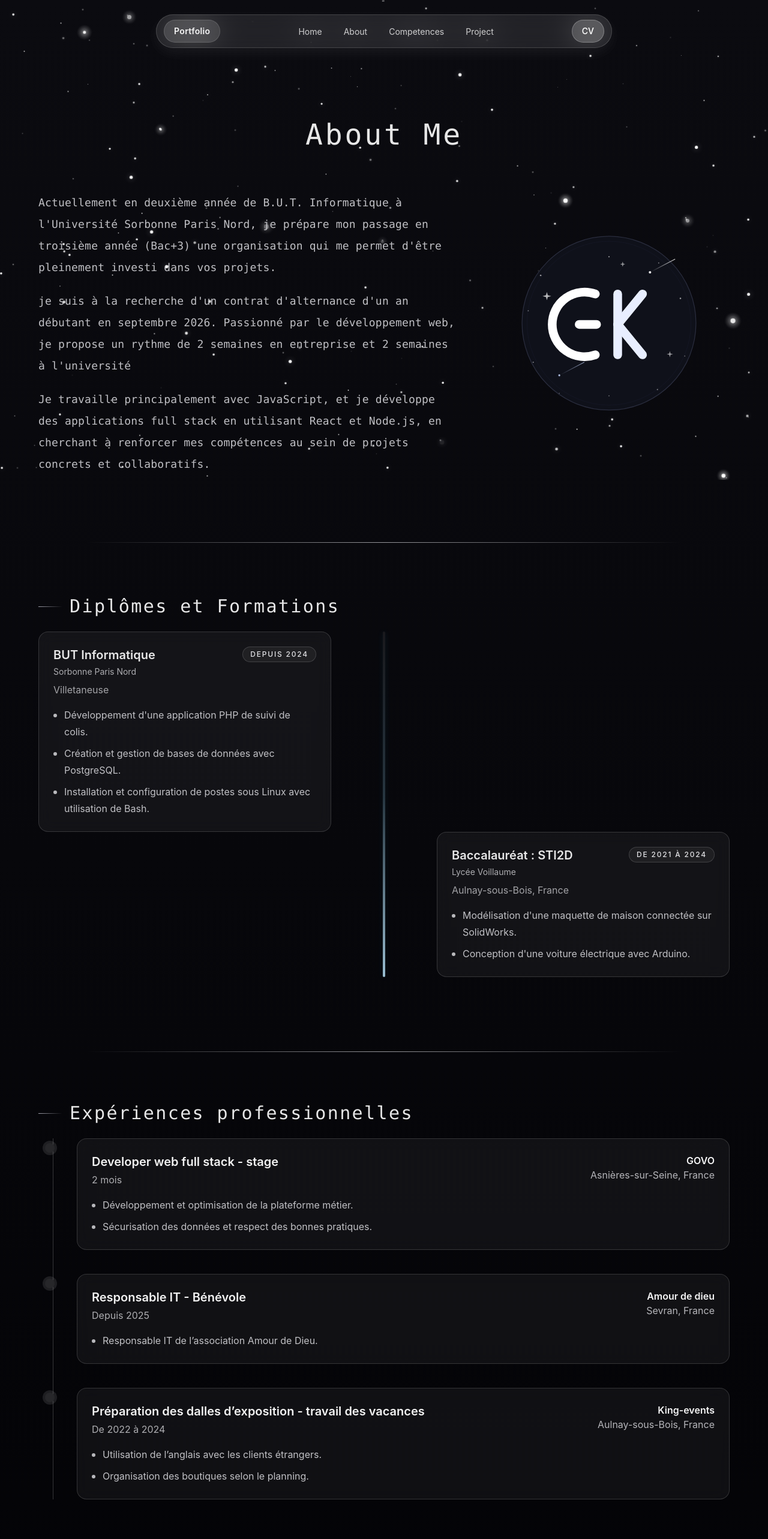
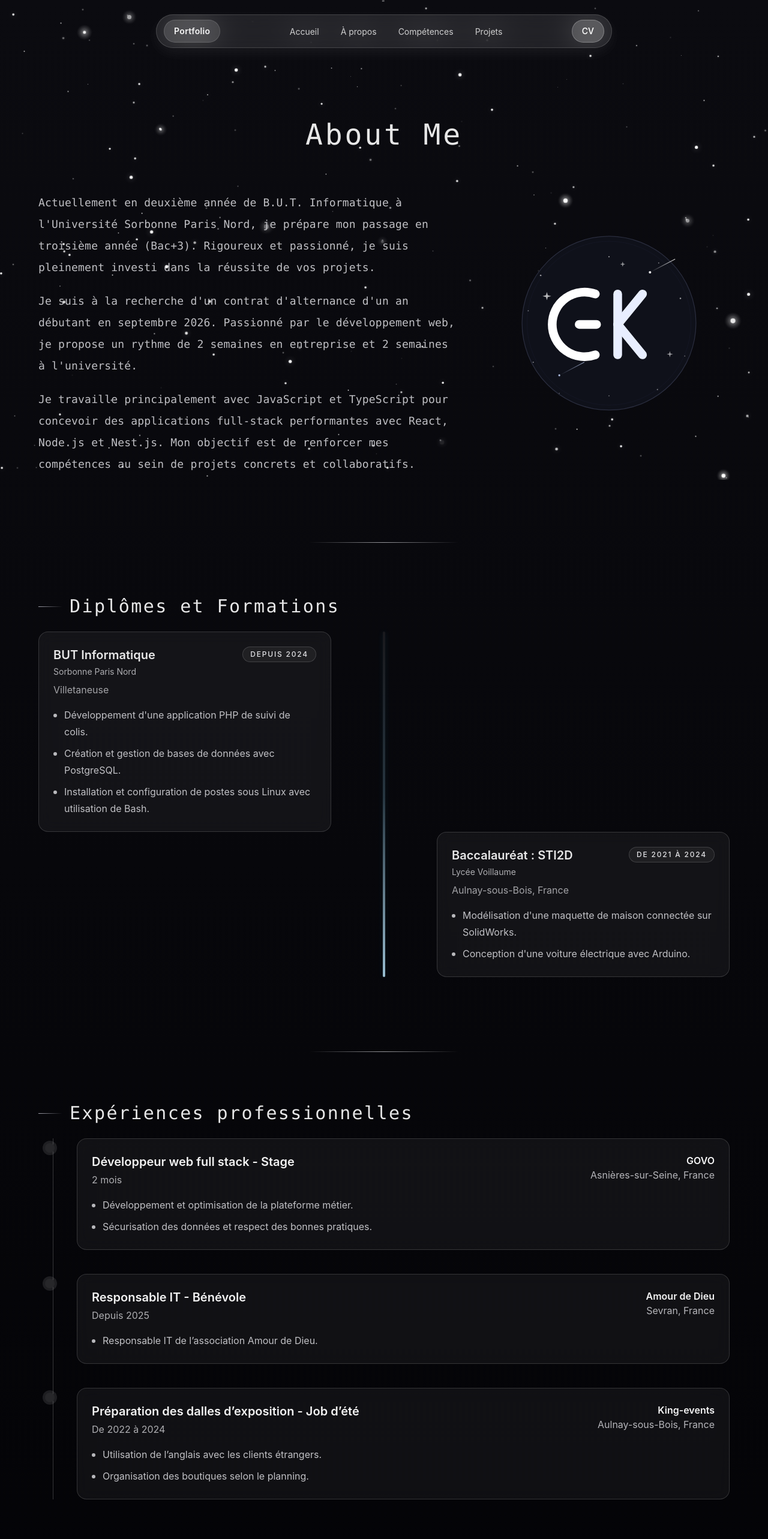
Before and after one commit to krishna171826/My-portfolio, a React (Vite) app: page /about in a window 1280 px wide. Shown: the top 2566 px of the page at 60% size. Built offline with nearby package versions, Linux system fonts and the light colour scheme.

Commit message:
traduction en fr

```diff
--- a/src/components/Navbar.jsx
+++ b/src/components/Navbar.jsx
@@ -1,14 +1,15 @@
 import { useState } from 'react'
 import { Link } from 'react-router-dom'
 
+
 const routeMap = {
-  Home: '/',
-  About: '/about',
-  Competences: '/competences',
-  Project: '/project',
+  'Accueil': '/',
+  'À propos': '/about',
+  'Compétences': '/competences',
+  'Projets': '/project',
 };
 
-const orderedNavItems = ['Home', 'About', 'Competences', 'Project'];
+const orderedNavItems = ['Accueil', 'À propos', 'Compétences', 'Projets'];
 
 export function IslandNavbar() {
   const [isMenuOpen, setIsMenuOpen] = useState(false)
--- a/src/components/Tools.jsx
+++ b/src/components/Tools.jsx
@@ -7,7 +7,7 @@ export function Tools({ items }) {
 
       <h2 className="mt-5 font-mono text-3xl font-semibold tracking-tight text-white sm:text-5xl pt-10 md:pt-20">
         <span className="text-white"></span>
-        <span className="text-slate-300">Tools</span>
+        <span className="text-slate-300">Outils</span>
       </h2>
 
       <div className="mx-auto mt-12 grid max-w-6xl grid-cols-2 gap-4 sm:grid-cols-2 lg:grid-cols-6">
--- a/src/pages/About.jsx
+++ b/src/pages/About.jsx
@@ -1,5 +1,5 @@
 import { StarfieldBackground } from '../components/Background.jsx'
-import { IslandNavbar } from '../components/Navbar.jsx';
+import { IslandNavbar } from '../components/Navbar.jsx'
 import { Footer } from '../components/Footer'
 import GK_logo from '../assets/GK_logo.svg'
 import { ProfessionalExperience } from '../components/ProfessionalExperience.jsx'
@@ -28,12 +28,11 @@ const educationItems = [
     ],
     side: 'right',
   },
-
 ]
 
 const experienceItems = [
   {
-    title: 'Developer web full stack - stage',
+    title: 'Développeur web full stack - Stage',
     date: '2 mois',
     company: 'GOVO',
     location: 'Asnières-sur-Seine, France',
@@ -45,12 +44,12 @@ const experienceItems = [
   {
     title: 'Responsable IT - Bénévole',
     date: 'Depuis 2025',
-    company: 'Amour de dieu',
+    company: 'Amour de Dieu',
     location: 'Sevran, France',
     points: ['Responsable IT de l’association Amour de Dieu.'],
   },
   {
-    title: 'Préparation des dalles d’exposition - travail des vacances',
+    title: 'Préparation des dalles d’exposition - Job d’été',
     date: 'De 2022 à 2024',
     company: 'King-events',
     location: 'Aulnay-sous-Bois, France',
@@ -62,18 +61,15 @@ const experienceItems = [
 ]
 
 export default function About() {
-	return (
-        <main className="relative min-h-screen overflow-hidden bg-transparent pt-40 text-white">
+  return (
+    <main className="relative min-h-screen overflow-hidden bg-transparent pt-40 text-white">
       <StarfieldBackground />
       <IslandNavbar />
 
-<section className="relative z-10 mx-auto flex min-h-screen w-full max-w-7xl flex-col items-center justify-center gap-6 px-3 sm:px-6 lg:px-10 text-center">
+      <section className="relative z-10 mx-auto flex min-h-screen w-full max-w-7xl flex-col items-center justify-center gap-6 px-3 sm:px-6 lg:px-10 text-center">
 
-
-        <section
-          id="about"
-          className="w-full max-w-6xl pt-4 text-left md:pt-10"
-        >
+        {/* About Me Section */}
+        <section id="about" className="w-full max-w-6xl pt-4 text-left md:pt-10">
           <h1 className="text-center font-mono text-3xl pb-10 font-medium tracking-[0.08em] text-white/90 sm:text-5xl">
             About Me
           </h1>
@@ -83,17 +79,20 @@ export default function About() {
               <div className="mt-6 space-y-5 font-mono text-base leading-8 tracking-[0.01em] text-white/80 sm:text-lg sm:leading-9">
                 <p className="text-zinc-300/90">
                   Actuellement en deuxième année de B.U.T. Informatique à l&apos;Université Sorbonne Paris Nord,
-                  je prépare mon passage en troisième année (Bac+3)  une
-                  organisation qui me permet d&apos;être pleinement investi dans vos projets.
+                  je prépare mon passage en troisième année (Bac+3). Rigoureux et passionné, je suis pleinement
+                  investi dans la réussite de vos projets.
                 </p>
 
-                <p className='text-zinc-300/90'>je suis à la recherche d&apos;un contrat
-                  d&apos;alternance d&apos;un an débutant en septembre 2026. Passionné par le développement web,
-                  je propose un rythme de 2 semaines en entreprise et 2 semaines à l&apos;université</p>
+                <p className="text-zinc-300/90">
+                  Je suis à la recherche d&apos;un contrat d&apos;alternance d&apos;un an débutant en septembre 2026.
+                  Passionné par le développement web, je propose un rythme de 2 semaines en entreprise et 2 semaines
+                  à l&apos;université.
+                </p>
 
                 <p className="text-zinc-300/90">
-                 Je travaille principalement avec JavaScript, et je développe des applications full stack en utilisant
-                  React et Node.js, en cherchant à renforcer mes compétences au sein de projets concrets et collaboratifs.
+                  Je travaille principalement avec JavaScript et TypeScript pour concevoir des applications full-stack
+                  performantes avec React, Node.js et Nest.js. Mon objectif est de renforcer mes compétences au sein
+                  de projets concrets et collaboratifs.
                 </p>
               </div>
             </div>
@@ -101,21 +100,20 @@ export default function About() {
             <div className="mx-auto flex w-full max-w-none items-center justify-center">
               <img
                 src={GK_logo}
-                alt="Suresh Gopi"
+                alt="Suresh Gopi Logo"
                 className="h-96 w-[min(68vw,44rem)] max-w-none object-contain sm:h-112 lg:h-128"
               />
             </div>
           </div>
         </section>
 
+        {/* Separator 1 */}
         <div className="flex items-center justify-center gap-4 pt-20">
-          <div className="h-px w-80 bg-linear-to-r from-transparent via-zinc-300/70 to-transparent   md:w-250" />
+          <div className="h-px w-80 bg-linear-to-r from-transparent via-zinc-300/70 to-transparent md:w-[250px]" />
         </div>
 
-        <section
-          id="education"
-          className="mt-16 w-full max-w-6xl text-left mb-20"
-        >
+        {/* Education Timeline Section */}
+        <section id="education" className="mt-16 w-full max-w-6xl text-left mb-20">
           <div className="mb-6 flex items-center gap-3">
             <span className="h-px w-10 bg-linear-to-r from-zinc-400 to-transparent" />
             <h3 className="font-mono text-2xl font-medium tracking-[0.08em] text-white/90 sm:text-3xl">
@@ -124,6 +122,7 @@ export default function About() {
           </div>
 
           <div className="relative mt-6">
+            {/* Animated Center Line (Only visible on Large screens) */}
             <div className="pointer-events-none absolute left-1/2 top-0 hidden h-full -translate-x-1/2 lg:block">
               <div className="relative h-full w-1 overflow-hidden rounded-full bg-white/5 shadow-[0_0_10px_rgba(56,189,248,0.12)]">
                 <div className="absolute inset-0 bg-[linear-gradient(to_bottom,rgba(255,255,255,0.02)_0%,rgba(125,211,252,0.18)_20%,rgba(186,230,253,0.9)_45%,rgba(56,189,248,0.95)_55%,rgba(125,211,252,0.22)_75%,rgba(255,255,255,0.02)_100%)] bg-size-[100%_240%] animate-[timelineFlow_5.5s_linear_infinite]" />
@@ -139,15 +138,16 @@ export default function About() {
                     key={`${item.title}-${index}`}
                     className="grid gap-4 lg:grid-cols-[1fr_80px_1fr] lg:items-center"
                   >
+                    {/* Left Card Slot */}
                     <div className={isLeft ? 'lg:pr-8' : 'lg:col-start-1'}>
-                      {isLeft ? (
+                      {isLeft && (
                         <div className="rounded-2xl border border-white/15 bg-white/5 p-5 backdrop-blur-md sm:p-6">
                           <div className="flex flex-col gap-2 sm:flex-row sm:items-start sm:justify-between">
                             <div>
                               <h4 className="text-lg font-semibold text-white/90 sm:text-xl">{item.title}</h4>
                               <p className="mt-1 text-sm text-zinc-300/80">{item.subtitle}</p>
                             </div>
-                            <span className="rounded-full border border-white/15 bg-white/5 px-3 py-1 text-xs font-medium tracking-[0.15em] text-zinc-200 uppercase">
+                            <span className="rounded-full border border-white/15 bg-white/5 px-3 py-1 text-xs font-medium tracking-[0.15em] text-zinc-200 uppercase w-fit">
                               {item.period}
                             </span>
                           </div>
@@ -161,20 +161,22 @@ export default function About() {
                             ))}
                           </ul>
                         </div>
-                      ) : null}
+                      )}
                     </div>
 
+                    {/* Middle Spacer */}
                     <div className="hidden lg:block" />
 
+                    {/* Right Card Slot */}
                     <div className={isLeft ? 'lg:col-start-3' : 'lg:pl-8'}>
-                      {!isLeft ? (
+                      {!isLeft && (
                         <div className="rounded-2xl border border-white/15 bg-white/5 p-5 backdrop-blur-md sm:p-6">
                           <div className="flex flex-col gap-2 sm:flex-row sm:items-start sm:justify-between">
                             <div>
                               <h4 className="text-lg font-semibold text-white/90 sm:text-xl">{item.title}</h4>
                               <p className="mt-1 text-sm text-zinc-300/80">{item.subtitle}</p>
                             </div>
-                            <span className="rounded-full border border-white/15 bg-white/5 px-3 py-1 text-xs font-medium tracking-[0.15em] text-zinc-200 uppercase">
+                            <span className="rounded-full border border-white/15 bg-white/5 px-3 py-1 text-xs font-medium tracking-[0.15em] text-zinc-200 uppercase w-fit">
                               {item.period}
                             </span>
                           </div>
@@ -188,7 +190,7 @@ export default function About() {
                             ))}
                           </ul>
                         </div>
-                      ) : null}
+                      )}
                     </div>
                   </div>
                 )
@@ -197,14 +199,16 @@ export default function About() {
           </div>
         </section>
 
-              <div className="flex items-center justify-center gap-4 pt-5 pb-15">
-          <div className="h-px w-80 bg-linear-to-r from-transparent via-zinc-300/70 to-transparent   md:w-250" />
+        {/* Separator 2 */}
+        <div className="flex items-center justify-center gap-4 pt-5 pb-15">
+          <div className="h-px w-80 bg-linear-to-r from-transparent via-zinc-300/70 to-transparent md:w-[250px]" />
         </div>
 
+        {/* Professional Experience Section */}
         <ProfessionalExperience items={experienceItems} />
       </section>
 
       <Footer />
     </main>
-	)
+  )
 }
--- a/src/pages/Home.jsx
+++ b/src/pages/Home.jsx
@@ -48,12 +48,12 @@ export default function Home() {
               </div>
 
               <div className="mt-8">
-                <Link
-                  to="/contact"
+                <a
+                  href="mailto:gopi.suresh2609@gmail.com"
                   className="inline-block rounded-full border border-white/20 bg-white/10 px-6 py-3 font-mono text-sm font-medium text-white transition hover:bg-white/40 hover:border-white/50"
                 >
                   Contacter →
-                </Link>
+                </a>
               </div>
           </div>
         </section>
```
Also changed, not shown: src/components/Footer.jsx (+10 -7 lines).
